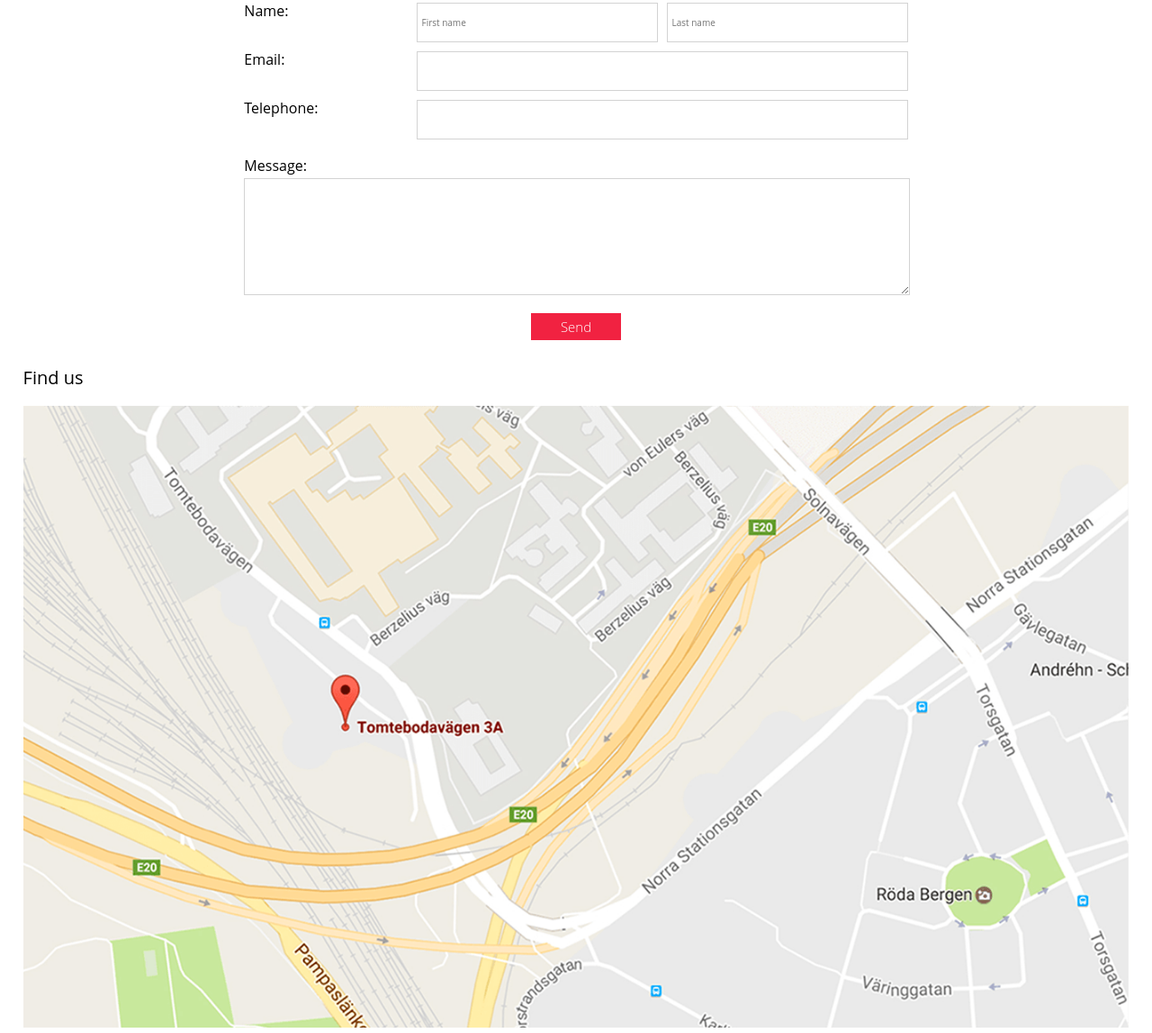
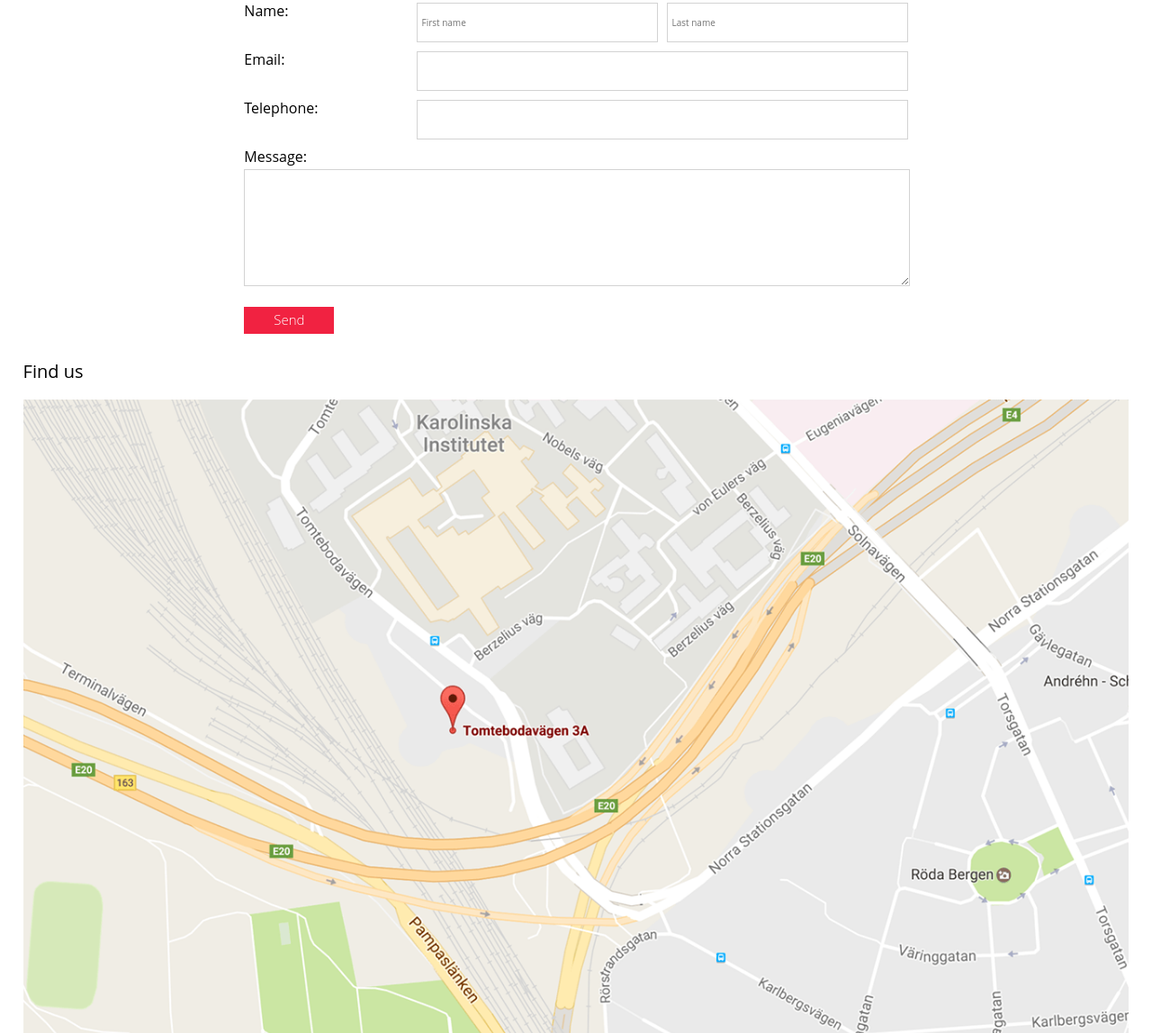
Before and after one commit to JamTestTest/JamTestTest.github.io, a plain HTML site: page contact.html in a window 1280 px wide. Shown: the part 860-2008 px from the top of the page at 90% size. Drawn offline with nearby package versions, Linux system fonts and the light colour scheme.

Commit message:
new updates

```diff
--- a/contact.html
+++ b/contact.html
@@ -76,12 +76,11 @@
            choose a different stylesheet
            which hides the <img> element with
            the smallest image and displays only the one with the appropriate images -->
-            <section class="map flexbox-fix">
+            <section class="map">
                 <!-- <section> element requires a heading element -->
                 <h3>Find us</h3>
-                <figure>
-                    <img src="images/map-sm.png" srcset="images/map-m.png 809w, images/map-lg.png 1366w" alt="location map">
-                </figure>
+                <!-- map -->
+                <div class="location-map" title="location map"></div>
             </section>
         </main>
         <!-- FOOTER -->
--- a/styles/contact.css
+++ b/styles/contact.css
@@ -49,15 +49,7 @@ p {
     margin: 0;
     padding: 0;
 }
-/* FLEXBOX-FIX */
-.flexbox-fix {
-    display: -webkit-box;  /* OLD - iOS 6-, Safari 3.1-6, BB7 */
-    /* TWEENER - IE 10 */
-    display: -ms-flexbox;
-    /* NEW - Safari 6.1+. iOS 7.1+, BB10 */
-    display: -webkit-flex;
-    display: flex;
-}
+
 /* ==============================================
   HEADER SECTION
   ============================ */
@@ -81,17 +73,16 @@ header {
     background-color: #fff;
 }
 
-@media screen and (min-width: 48em) {
-    .fixed_menu {
-        position: absolute;
-        z-index: 1;
-    }
-}
-
 .page-title {
     display: block;
     width: 96%;
     height: 20vh;
+    background-image: url(../images/stockholm-mobile@2x.png);
+    -webkit-background-size: cover;
+    -moz-background-size: cover;
+    -o-background-size: cover;
+    background-size: cover;
+    background-attachment: fixed;
     background-color: #f12241;
     margin: 0 2% 0 2%;
 }
@@ -115,6 +106,11 @@ header {
 /* medium sized screens to xlarge */
 
 @media screen and (min-width: 48em) {
+    .fixed_menu {
+        position: absolute;
+        z-index: 1;
+    }
+
     .page-title {
         position: relative;
         display: block;
@@ -179,41 +175,13 @@ main {
     margin: auto;
 }
 
-/* add 20% margin to the contact section in large screens */
-
-@media screen and (min-width: 64em) and (max-width: 120em) {
-    .contact_box {
-        width: 60%;
-        height: auto;
-        margin: auto;
-        padding: 0 20% 0 20%;
-    }
-}
-
-/* contact_box section width set to 45% in xlarge screens */
-
-@media screen and (min-width: 120em) {
-    .contact_box {
-        justify-content: flex-start;
-        width: 45%;
-        height: 40vw;
-        margin: 5rem 0 0 0;
-        padding: 0;
-    }
-}
-
 .contact_box h3 {
     width: 100%;
     margin: 2rem 0 2rem 0;
 }
+/* add 20% margin to the contact section in large screens */
 
-/* Heading 3 - contact_box section in xlarge screens */
-@media screen and (min-width: 120em) {
-    .contact_box h3 {
-        width: 100%;
-        margin: 0 0 2rem 0;
-    }
-}
+
 #contact_form {
     flex-direction: column;
     justify-content: space-around;
@@ -258,7 +226,65 @@ input {
     padding-left: 0.5rem;
 }
 
-/* Form styling for medium to xlarge devices */
+label {
+    width: 100%;
+    font-size: 1.6rem;
+    margin: 1rem 0 0 0;
+}
+
+textarea {
+    /* 100% of .contact_box section element */
+    width: 100%;
+    /* 30% of viewport's width */
+    height: 25vw;
+    margin: 0.5rem 0 1rem 0;
+    padding: 0;
+    border: 0.1rem solid lightgray;
+}
+
+.ctc {
+    position: relative;
+    /* start - properties to be removed from this class */
+    width: 10rem;
+    height: 3rem;
+    cursor: pointer;
+    font-size: 1.5rem;
+    /* end */
+    margin: 1rem auto 1rem auto;
+    padding: 0;
+    background-color: #f12241;
+    border: none;
+    color: #fff;
+    font-weight: 100;
+}
+
+/* contact form section width set to 60% for medium sized screens */
+
+@media screen and (min-width: 64em) and (max-width: 120em) {
+    .contact_box {
+        width: 60%;
+        height: auto;
+        margin: auto;
+        padding: 0 20% 0 20%;
+    }
+}
+
+/* contact_box section width set to 45% in xlarge screens */
+
+@media screen and (min-width: 120em) {
+    .contact_box {
+        justify-content: flex-start;
+        width: 45%;
+        height: 40vw;
+        margin: 5rem 0 0 0;
+        padding: 0;
+    }
+     .contact_box h3 {
+        width: 100%;
+        margin: 0 0 2rem 0;
+    }
+}
+/* Form  and textarea styling for medium to xlarge devices */
 
 @media screen and (min-width: 48em) {
     .full-name {
@@ -286,52 +312,17 @@ input {
     .left {
         margin-right: 1rem;
     }
-}
 
-label {
-    width: 100%;
-    font-size: 1.6rem;
-    margin: 1rem 0 0 0;
-}
-
-textarea {
-    /* 100% of .contact_box section element */
-    width: 100%;
-    /* 30% of viewport's width */
-    height: 25vw;
-    margin: 0.5rem 0 1rem 0;
-    padding: 0;
-    border: 0.1rem solid lightgray;
-}
-
-/* Textarea resized for medium to xlarge screens */
-
-@media screen and (min-width: 48em) {
-    textarea {
+      textarea {
         height: 10vw;
     }
 }
 
-.ctc {
-    position: relative;
-    /* start - properties to be removed from this class */
-    width: 10rem;
-    height: 3rem;
-    cursor: pointer;
-    font-size: 1.5rem;
-    /* end */
-    margin: 1rem auto 1rem auto;
-    padding: 0;
-    background-color: #f12241;
-    border: none;
-    color: #fff;
-    font-weight: 100;
-
-}
 
 /* MAP SECTION
    ============================================================= */
 .map {
+    display: flex;
     flex-direction: column;
     justify-content: center;
     width: 100%;
@@ -339,17 +330,14 @@ textarea {
     margin: 0;
     padding: 0;
 }
-
-.map figure {
+.location-map {
+    background-image: url(../images/map-sm-sq.png);
+    -webkit-background-size: cover;
+    -moz-background-size: cover;
+    -o-background-size: cover;
+    background-size: cover;
     width: 100%;
-    height: auto;
-    margin: 0;
-    padding: 0;
-}
-
-.map figure img {
-    width: 100%;
-    height: auto;
+    height: 96vw;
 }
 
 /* large screens - 1024px to 1904px */
@@ -357,9 +345,17 @@ textarea {
 @media screen and (min-width: 64em) and (max-width: 120em) {
     .map {
         width: 100%;
-        height: auto;
+        height: 100vh;
         margin: 0;
         padding: 0;
+    }
+    .location-map {
+        background-image: url(../images/map-m-rect@2x.png);
+        -webkit-background-size: cover;
+        -moz-background-size: cover;
+        -o-background-size: cover;
+        background-size: cover;
+        width: 100%;
     }
 }
 /* xlarge screens - greater than 1920px*/
@@ -376,13 +372,11 @@ textarea {
         margin: 0 0 2rem 0;
     }
 
-    .map figure {
-        width: 100%;
-        height: 100%;
-    }
-    .map figure img {
-        width: 100%;
-        height: auto;
-        margin: auto;
+    .location-map {
+        background-image: url(../images/map-sm-sq.png);
+        -webkit-background-size: cover;
+        -moz-background-size: cover;
+        -o-background-size: cover;
+        background-size: cover;
     }
 }
```
Also changed, not shown: images/map-m-rect@2x.png (added), images/map-sm-sq.png (added), images/stockholm-mobile@2x.png (added).
